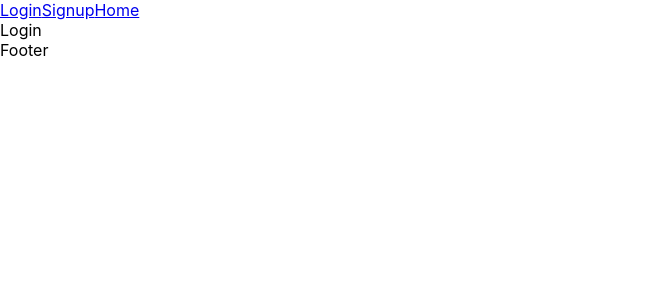
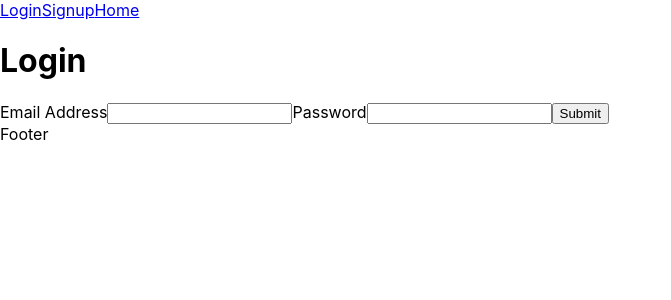
Before and after one commit to joedietrich-dev/wisealbum-frontend, a React (Create React App) app: page /login in a window 1280 px wide. Shown: the top 300 px of the page, without its empty margins (0-671 px from the left). Built offline with nearby package versions, Linux system fonts and the light colour scheme.

Commit message:
Add validation and login page

```diff
--- /dev/null
+++ b/src/helpers/validationSchemas/signupValidation.js
@@ -0,0 +1,17 @@
+import { ref, string, object } from "yup";
+
+const signupValidation = object({
+  full_name: string().required("Required"),
+  email: string().email("Invalid email address").required(),
+  password: string()
+    .required("Password cannot be blank")
+    .matches(
+      /^(?=.*\d)(?=.*[a-z])(?=.*[A-Z]).{8,}$/,
+      "Password must be at least 8 characters long, with numbers and uppercase and lowercase letters"
+    ),
+  password_confirmation: string()
+    .required("Password confirmation cannot be blank")
+    .oneOf([ref("password"), null], "Passwords must match"),
+});
+
+export { signupValidation };
--- /dev/null
+++ b/src/pages/CreateOrganization.jsx
@@ -0,0 +1,5 @@
+function CreateOrganization() {
+  return <div>CreateOrganization</div>;
+}
+
+export default CreateOrganization;
--- /dev/null
+++ b/src/pages/Dashboard.jsx
@@ -0,0 +1,5 @@
+function Dashboard() {
+  return <div>Dashboard</div>;
+}
+
+export default Dashboard;
--- a/src/pages/Login.jsx
+++ b/src/pages/Login.jsx
@@ -1,5 +1,52 @@
+import { Form, Formik } from "formik";
+import TextInput from "../components/TextInput";
+
 function Login() {
-  return <div>Login</div>;
+  return (
+    <div>
+      <h1>Login</h1>
+      <Formik
+        initialValues={{
+          email: "",
+          password: "",
+        }}
+        onSubmit={(values) => {
+          // same shape as initial values
+          console.log(values);
+          fetch(`${process.env.REACT_APP_QUERY_DOMAIN}/login`, {
+            method: "POST",
+            headers: {
+              "Content-Type": "application/json",
+            },
+            body: JSON.stringify({
+              user: {
+                ...values,
+              },
+            }),
+          })
+            .then((res) => {
+              if (res.ok) {
+                console.log(res.headers.get("Authorization"));
+                localStorage.setItem("token", res.headers.get("Authorization"));
+                return res.json();
+              } else {
+                throw new Error(res);
+              }
+            })
+            .then((json) => console.dir(json))
+            .catch((err) => console.error(err));
+        }}
+      >
+        {() => (
+          <Form>
+            <TextInput label="Email Address" name="email" type="email" />
+            <TextInput label="Password" name="password" type="password" />
+            <button type="submit">Submit</button>
+          </Form>
+        )}
+      </Formik>
+    </div>
+  );
 }
 
 export default Login;
--- a/src/pages/Signup.jsx
+++ b/src/pages/Signup.jsx
@@ -1,5 +1,6 @@
 import { Form, Formik } from "formik";
 import TextInput from "../components/TextInput";
+import { signupValidation } from "../helpers/validationSchemas/signupValidation";
 
 function Signup() {
   return (
@@ -12,6 +13,7 @@ function Signup() {
           password: "",
           password_confirmation: "",
         }}
+        validationSchema={signupValidation}
         onSubmit={(values) => {
           // same shape as initial values
           console.log(values);
```
